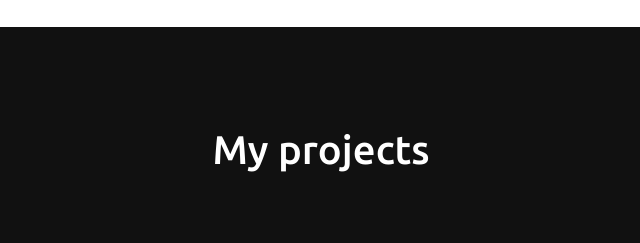
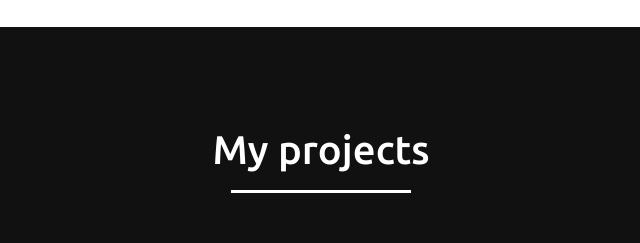
Before and after one commit to Octavian-Paun/Octavian-Paun.ghithub.io, a plain HTML site: page index.html in a window 1280 px wide. Shown: the part 2620-2863 px from the top of the page, 319-959 px from the left. Drawn offline with nearby package versions, Linux system fonts and the light colour scheme.

Commit message:
projects underline

```diff
--- a/style.css
+++ b/style.css
@@ -448,6 +448,18 @@ a:visited{
 
 /* projects section styling */
 
+.projects .title::before{
+
+  content: "";
+  position: absolute;
+  bottom: 0px;
+  left: 50%;
+  width: 180px;
+  height: 3px;
+  background: #fff;
+  transform: translateX(-50%);
+}
+
 .projects .carousel .card{
     background: #222;
     border-radius: 6px;
```
